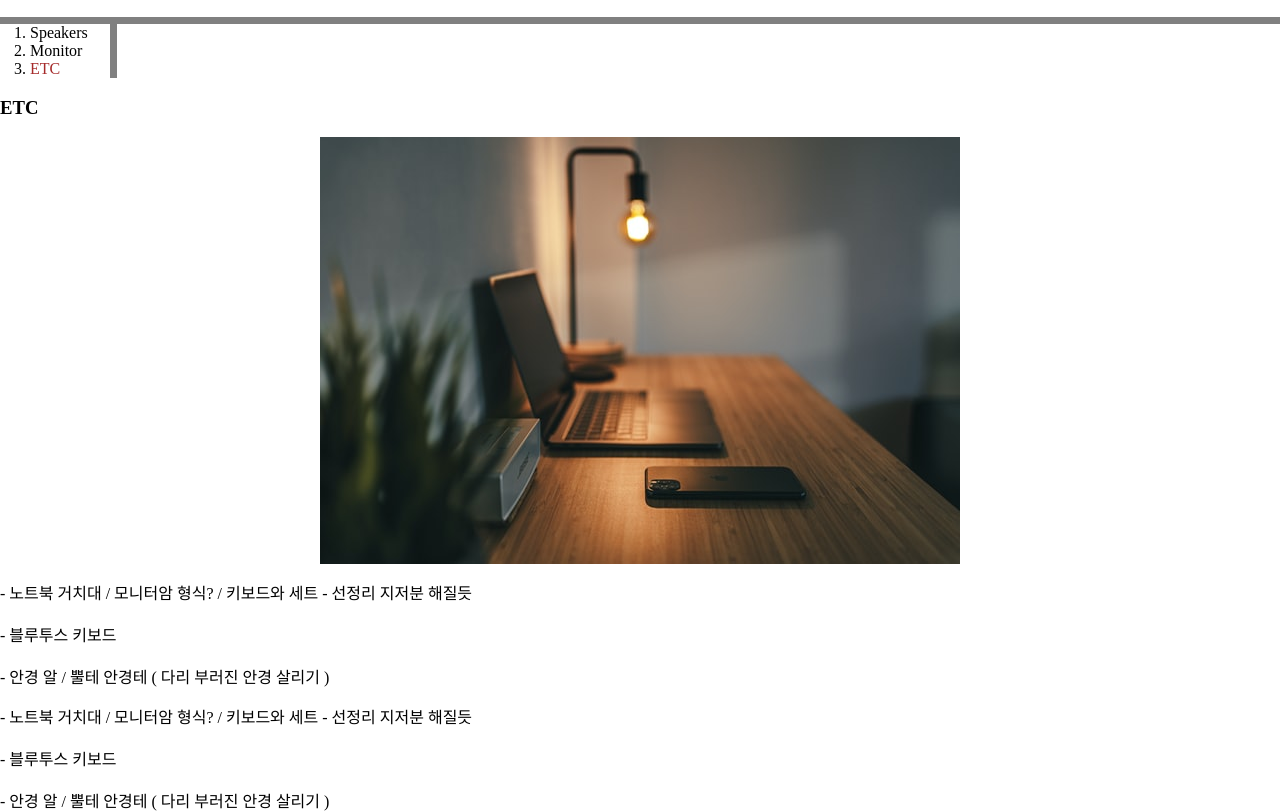
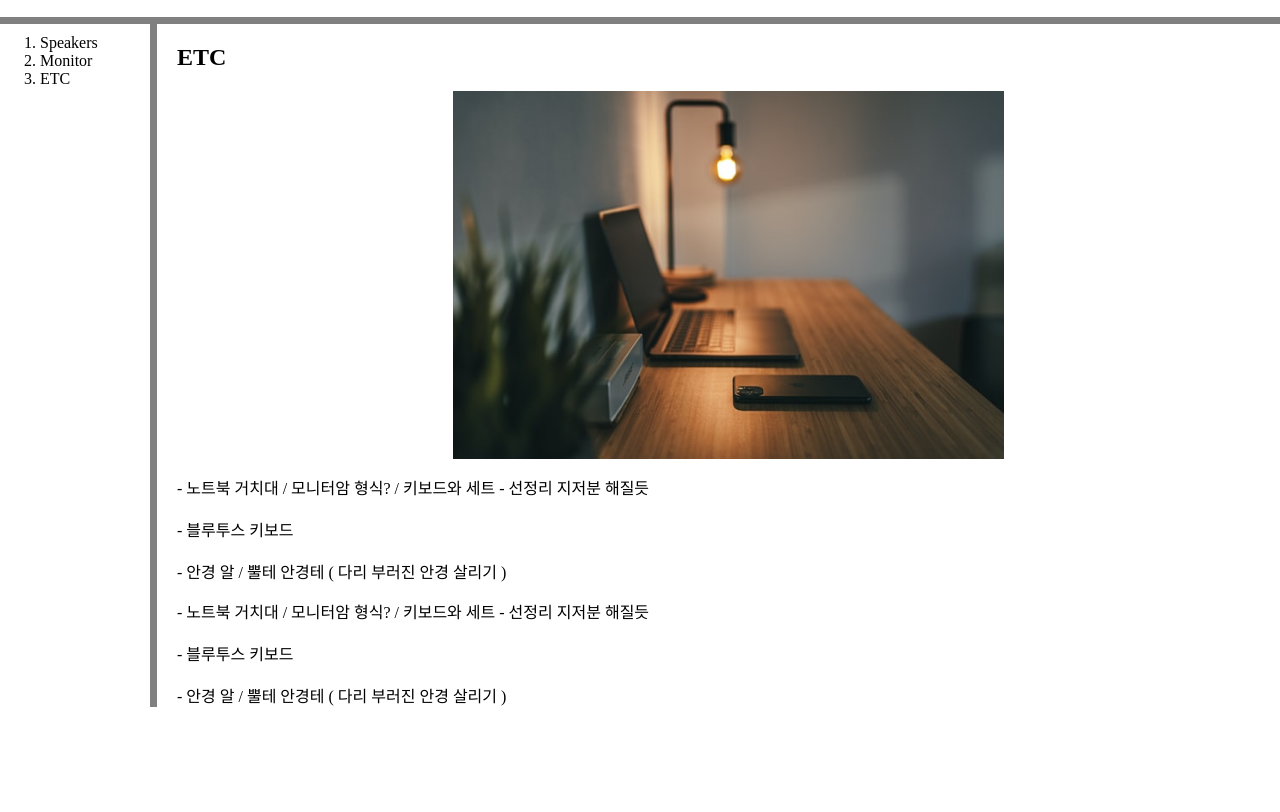
Before and after one commit to majoryoo/my-first-web-site, a plain HTML site: page ETC.html in a window 1280 px wide. Shown: the part 76-888 px from the top of the page. Drawn offline with Linux system fonts and the light colour scheme; a script that the page names is missing.

Commit message:
Add files via upload
add some lines

```diff
--- a/ETC.html
+++ b/ETC.html
@@ -25,39 +25,57 @@
         padding: 20px;
         margin: 0;
       }
-      ol {
+      #grid ol {
         /*블록레벨엘리먼트*/
-        border-right: 7px solid gray;
         width: 80px;
         margin: 0;
-        margin-left: 30px;
+        margin-left: 40px;
+        margin-top: 10px;
         padding: 0px;
+      }
+      #grid {
+        display: grid;
+        grid-template-columns: 150px 1fr;
+      }
+      #main {
+        border-left: 7px solid gray;
+        padding-left: 20px;
       }
     </style>
     <h1><a href="index.html" style="color: #5abef5">Wish List</a></h1>
   </head>
 
   <body>
+    <div id="grid">
+      <div>
         <ol>
           <li><a href="Speakers.html">Speakers</a></li>
           <li><a href="Monitor.html">Monitor</a></li>
-      <li><a href="ETC.html" style="color: brown">ETC</a></li>
+          <li><a href="ETC.html">ETC</a></li>
+          <br /><br /><br /><br /><br /><br />
         </ol>
-
-    <h3>ETC</h3>
+      </div>
+      <div id="main">
+        <h2>ETC</h2>
         <img src="desk.jpg" width="50%" />
         <p>
-      - 노트북 거치대 / 모니터암 형식? / 키보드와 세트 - 선정리 지저분 해질듯<br />
+          - 노트북 거치대 / 모니터암 형식? / 키보드와 세트 - 선정리 지저분
+          해질듯<br />
           <br />
           - 블루투스 키보드 <br />
           <br />
           - 안경 알 / 뿔테 안경테 ( 다리 부러진 안경 살리기 ) <br />
         </p>
-    - 노트북 거치대 / 모니터암 형식? / 키보드와 세트 - 선정리 지저분 해질듯<br />
+        - 노트북 거치대 / 모니터암 형식? / 키보드와 세트 - 선정리 지저분
+        해질듯<br />
         <br />
         - 블루투스 키보드 <br />
         <br />
         - 안경 알 / 뿔테 안경테 ( 다리 부러진 안경 살리기 ) <br />
+      </div>
+    </div>
+
+    <br /><br /><br /><br /><br />
   </body>
 
   <div id="disqus_thread"></div>
```
Also changed, not shown: Monitor.html (+27 -5 lines), Speakers.html (+21 -4 lines), index.html (+19 -3 lines), temp.html (added, +10 -0 lines). Lines whose indentation alone changed are shown as unchanged.
